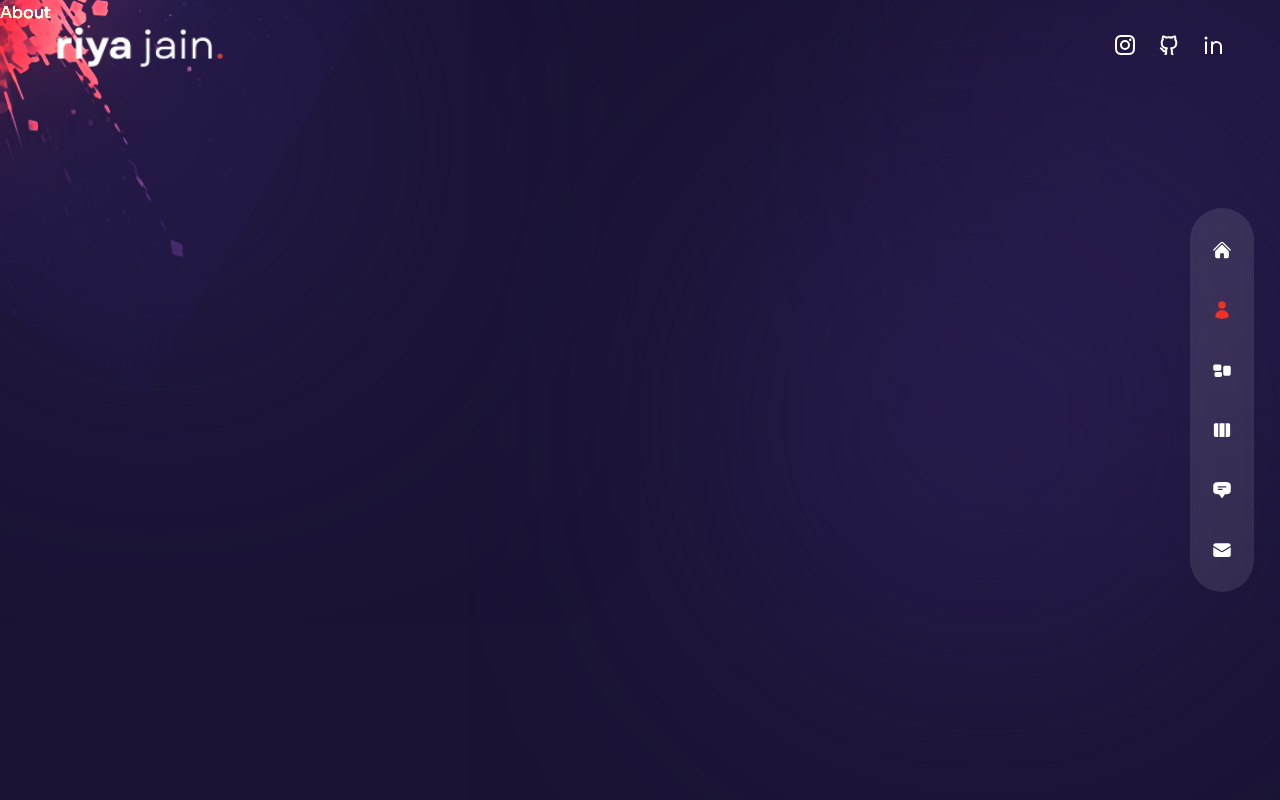
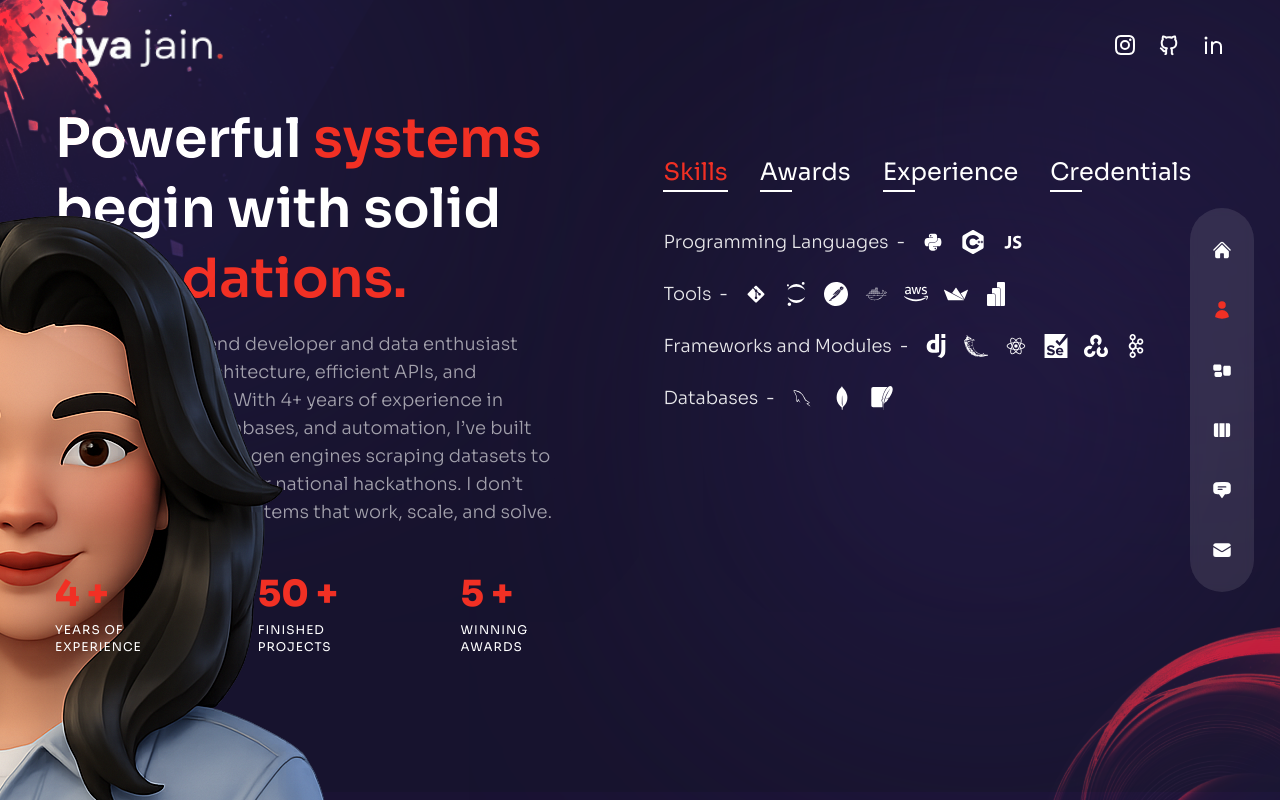
Before and after one commit to Riya2511/portfolio, a Next.js app: page /about in a window 1280 px wide. Built offline with nearby package versions, Linux system fonts and the light colour scheme.

Commit message:
completed about page

```diff
--- a/components/Circles.js
+++ b/components/Circles.js
@@ -1,5 +1,15 @@
+import Image from "next/image";
+
 const Circles = () => {
-  return <div>Circles</div>;
+  return <div className="w-[200px] xl:w-[300px] absolute -right-16 -bottom-2 mix-blend-color-dodge animate-pulse duration-75 z-10">
+    <Image
+      src={'/circles.png'}
+      width={260}
+      height={200}
+      className="w-full h-full"
+      alt="Decorative circles"
+    />
+  </div>;
 };
 
 export default Circles;
--- a/pages/_app.js
+++ b/pages/_app.js
@@ -17,7 +17,7 @@ function MyApp({ Component, pageProps }) {
     <>
     <Head>
         <title>Riya's Portfolio</title>
-        <link rel="icon" href="/bg-exploion.png" />
+        <link rel="icon" href="/avatar1.png" />
     </Head>
     <Layout>
       <AnimatePresence mode="wait">
--- a/pages/about/index.js
+++ b/pages/about/index.js
@@ -1,19 +1,31 @@
+import React, { useState } from 'react';
+
 // icons
 import {
-  FaHtml5,
-  FaCss3,
-  FaJs,
-  FaReact,
-  FaWordpress,
-  FaFigma,
-} from "react-icons/fa";
+  DiPython,
+  DiJavascript1,
+  DiGit,
+  DiDocker,
+  DiMysql,
+  DiReact
+} from 'react-icons/di';
 
 import {
-  SiNextdotjs,
-  SiFramer,
-  SiAdobexd,
-  SiAdobephotoshop,
-} from "react-icons/si";
+  SiCplusplus,
+  SiMongodb,
+  SiSqlite,
+  SiJupyter,
+  SiPowerbi,
+  SiPostman,
+  SiAmazonaws,
+  SiStreamlit,
+  SiGoogledatastudio,
+  SiDjango,
+  SiFlask,
+  SiSelenium,
+  SiOpencv,
+  SiApachekafka
+} from 'react-icons/si';
 
 
 //  data
@@ -22,50 +34,90 @@ const aboutData = [
     title: 'skills',
     info: [
       {
-        title: 'Web Development',
+        title: 'Programming Languages',
         icons: [
-          <FaHtml5 />,
-          <FaCss3 />,
-          <FaJs />,
-          <FaReact />,
-          <SiNextdotjs />,
-          <SiFramer />,
-          <FaWordpress />,
+          <DiPython/>,
+          <SiCplusplus/>,
+          <DiJavascript1/>
         ],
       },
       {
-        title: 'UI/UX Design',
-        icons: [<FaFigma />, <SiAdobexd />, <SiAdobephotoshop />],
+        title: 'Tools',
+        icons: [
+          <DiGit/>,
+          <SiJupyter/>,
+          <SiPostman/>,
+          <DiDocker/>,
+          <SiAmazonaws/>,
+          <SiStreamlit/>,
+          <SiPowerbi/>
+        ],
       },
+      {
+        title: 'Frameworks and Modules',
+        icons: [
+          <SiDjango/>,
+          <SiFlask/>,
+          <DiReact/>,
+          <SiSelenium/>,
+          <SiOpencv/>,
+          <SiApachekafka/>
+        ],
+      },
+      {
+        title: 'Databases',
+        icons: [
+          <DiMysql />,
+          <SiMongodb />,
+          <SiSqlite />
+        ],
+      }
     ],
   },
   {
     title: 'awards',
     info: [
       {
-        title: 'Webby Awards - Honoree',
-        stage: '2011 - 2012',
+        title: 'Winner - Smart India Hackathon 2022 (Hardware Edition)',
+        organizedBy: 'Dept. of Science & Technology, Gov. of India',
+        project: 'Netra-Connect',
       },
       {
-        title: 'Adobe Design Achievement Awards - Finalist',
-        stage: '2009 - 2010',
+        title: 'Runner Up - Retirement Industry Hackathon',
+        organizedBy: 'TIAA Global Capabilities',
+        project: 'AI-Based Retirement Planning Assistant',
       },
+      {
+        title: 'Runner Up - Researcher Discover Platform',
+        organizedBy: 'IIT Bombay, in association with TATA Sons',
+        project: 'Researcher Discovery Platform by Hexapods'
+      },
+      {
+        title: 'Winner - National-Level Science Day Competition',
+        organizedBy: 'GMRT, in association with Growing Dots',
+        project: 'Natural River Trash Regulation',
+      },
+      {
+        title: 'Runner Up - Skill Championship',
+        organizedBy: 'IIT Delhi, in collaboration with MakeIntern',
+        project: 'Treenery',
+      }
     ],
   },
   {
     title: 'experience',
     info: [
       {
-        title: 'UX/UI Designer - XYZ Company',
-        stage: '2012 - 2023',
+        title: 'Backend Developer - OneOpen Educare Federation',
+        stage: '2023 - Present',
       },
       {
-        title: 'Web Developer - ABC Agency',
-        stage: '2010 - 2012',
+        title: 'Automation Engineer - VizualLeads',
+        stage: '2024 - 2025',
       },
       {
-        title: 'Intern - DEF Corporation',
-        stage: '2008 - 2010',
+        title: 'Intern - WhiziFi Robotics Lab',
+        stage: '2022 - 2023',
       },
     ],
   },
@@ -73,23 +125,110 @@ const aboutData = [
     title: 'credentials',
     info: [
       {
-        title: 'Web Development - ABC University, LA, CA',
-        stage: '2011',
+        title: 'Bachelor of Artificial Intelligence and Data Science - SPPU',
+        stage: '2024',
       },
       {
-        title: 'Computer Science Diploma - AV Technical Institute',
-        stage: '2009',
-      },
-      {
-        title: 'Certified Graphic Designer - ABC Institute, Los Angeles, CA',
-        stage: '2006',
+        title: 'All India Senior School Certificate Examination - CBSE',
+        stage: '2020',
       },
     ],
   },
 ];
 
+//components
+import Avatar from '../../components/Avatar';
+import Circles from '../../components/Circles';
+
+import {motion} from 'framer-motion';
+import { fadeIn } from '../../variants';
+
+import CountUp from 'react-countup';
+
 const About = () => {
-  return <div>About</div>;
+  const [index, setIndex] = useState(0);
+  return <div className='h-full bg-primary/30 py-32 text-center xl:text-left'>
+    <Circles />
+    <motion.div variants={fadeIn('right', 0.2)} initial='hidden' animate='show' exit="hidden" className='hidden xl:flex absolute -bottom-50 -left-[450px] 2xl:-left-[350px]'>
+      <Avatar />
+    </motion.div>
+    <div className='container mt-6 lg:mt-0 mx-auto h-full flex flex-col items-center xl:flex-row gap-x-6'>
+      <div className='flex-1 flex flex-col justify-center'>
+        <motion.h2 variants={fadeIn('right', 0.2)} initial='hidden' animate='show' exit="hidden" className='h2'>
+          Powerful <span className='text-accent'>systems</span> <br /> begin with solid <span className='text-accent'>foundations.</span>
+        </motion.h2>
+
+        <motion.p variants={fadeIn('right', 0.4)} initial='hidden' animate='show' exit="hidden" className='max-w-[500px] mx-auto xl:mx-0 mb-6 xl:mb-12 px-2 xl:px-0 text-lg'>
+          I’m Riya — a backend developer and data enthusiast driven by clean architecture, efficient APIs, and meaningful impact. With 4+ years of experience in Python, Django, databases, and automation, I’ve built everything from lead-gen engines scraping datasets to AI-powered trackers for national hackathons. I don’t just code — I create systems that work, scale, and solve.
+        </motion.p>
+
+        <motion.div variants={fadeIn('right', 0.6)} initial='hidden' animate='show' exit="hidden" className='hidden md:flex md:max-w-xl xl:max-w-none mx-auto xl:mx-0 mb-8'>
+          <div className='flex flex-1 xl:gap-x-6'>
+            {/* Experience Section */}
+            <div className='relative flex-1 after:w-[1px] after:h-full after-bg-white/10 after:absolute after:top-0 after:right-0'>
+              <div className='text-2xl xl:text-4xl font-extrabold text-accent mb-2'>
+                <CountUp start={0} end={4} duration={5}/> +
+              </div>
+              <div className='text-xs uppercase tracking-[1px] leading-[1.4] max-w-[100px]'>Years of experience</div>
+            </div>
+            {/* Projects */}
+            <div className='relative flex-1 after:w-[1px] after:h-full after-bg-white/10 after:absolute after:top-0 after:right-0'>
+              <div className='text-2xl xl:text-4xl font-extrabold text-accent mb-2'>
+                <CountUp start={0} end={50} duration={5}/> +
+              </div>
+              <div className='text-xs uppercase tracking-[1px] leading-[1.4] max-w-[100px]'>Finished Projects</div>
+            </div>
+            {/* Awards */}
+            <div className='relative flex-1'>
+              <div className='text-2xl xl:text-4xl font-extrabold text-accent mb-2'>
+                <CountUp start={0} end={5} duration={5}/> +
+              </div>
+              <div className='text-xs uppercase tracking-[1px] leading-[1.4] max-w-[100px]'>Winning Awards</div>
+            </div>
+          </div>
+        </motion.div>
+      </div>
+      <motion.div variants={fadeIn('left', 0.4)} initial='hidden' animate='show' exit="hidden" className='flex flex-col w-full xl:max-w-[48%] h-[480px]'>
+        <div className='flex gap-x-4 xl:gap-x-8 mx-auto xl:mx-0 mb-4'>
+          {aboutData.map((item, itemIndex) => {
+            return (
+              <div
+              key={itemIndex}
+              className={`${index === itemIndex && 'text-accent after:w-[100%] after:bg-accent after:transition-all after:duration-300'} text-xl cursor-pointer capitalize xl:text-2xl relative after:w-8 after:h-[2px] after:bg-white after:absolute after:-bottom-1 after:left-0`}
+              onClick={() => setIndex(itemIndex)}
+              >
+                {item.title}
+              </div>
+            )
+          })}
+        </div>
+        <div className='py-2 xl:py-6 flex flex-col gap-y-2 xl:gap-y-4 items-center xl:items-start'>
+          {aboutData[index].info.map((item, itemIndex) => {
+            return (
+              <>
+              <div key={itemIndex} className='flex-1 flex flex-col md:flex-row max-w-max gap-x-2 items-center text-white/90'>
+                <div className='font-light text-lg mb-2 md:mb-0'>{item.title}</div>
+                <div className='hidden md:flex'>-</div>
+                <div>{item.stage && item.stage}</div>
+                <div className='flex gap-x-4'>
+                  {item.icons?.map((icon, iconIndex) => {
+                    return (
+                      <div className='text-2xl text-white'>
+                        {icon}
+                      </div>
+                    )
+                  })}
+                </div>
+              </div>
+              <div className='font-light italic text-white/70 text-lg -mt-4'>{item.organizedBy && `Organized By ${item.organizedBy}`}</div>
+              <div className='font-light text-white/70 text-lg -mt-2 xl:-mt-4 mb-2'>{item.project && `Project: ${item.project}`}</div>
+              </>
+            )
+          })}
+        </div>
+      </motion.div>
+    </div>
+  </div>;
 };
 
 export default About;
--- a/pages/index.js
+++ b/pages/index.js
@@ -11,7 +11,7 @@ import {fadeIn} from "../variants";
 const Home = () => {
   return (
   <div className="bg-primary/60 h-full" >
-    <div className="w-full h-full bg-gradient-to-r from-primary/30 via-black/70 to-black/50">
+    <div className="w-full h-full bg-gradient-to-r from-primary/10 via-black/30 to-black/10">
       <div className="text-center flex flex-col justify-center xl:pt-40 xl:text-left h-full container mx-auto">
         <motion.h1 variants={fadeIn('down', 0.2)} initial="hidden" animate="show" exit="hidden" className="h1">
         <span className="text-accent">Developer</span> on the clock, <br />
```
